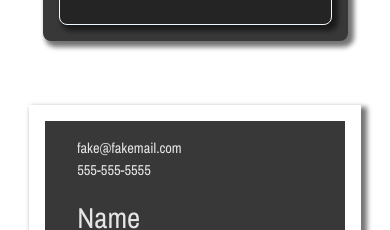
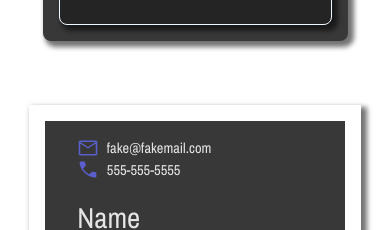
Before and after one commit to NummNuttzCDXX/cv-app, a React (Vite) app: page / in a window 390 px wide. Shown: the part 820-1050 px from the top of the page. Built offline with nearby package versions, Linux system fonts and the light colour scheme.

Commit message:
Add phone & email icons to 'Doc'

```diff
--- a/src/components/Doc.jsx
+++ b/src/components/Doc.jsx
@@ -2,6 +2,8 @@
 // This will be the Document that the inputs get displayed on
 import '../styles/Doc.css';
 import {formatDate} from '../modules/utility.js';
+import phoneIcon from '../assets/phone.svg';
+import emailIcon from '../assets/email.svg';
 
 export default function Doc({fullName, email, phone, educationArr, expArr,
 	alignment, accentColor, font, fontSize, headFontColor}) {
@@ -18,8 +20,14 @@ export default function Doc({fullName, email, phone, educationArr, expArr,
 		<div className={`document ${alignment} ${font}`} style={styles} >
 			<div className="head" style={headstyles} >
 				<div className="contact">
-					<div className="email">{email}</div>
-					<div className="phone">{phone}</div>
+					<div className="email">
+						<img src={emailIcon} className='icon' alt='Email'/>
+						{email}
+					</div>
+					<div className="phone">
+						<img src={phoneIcon} className='icon' alt='Phone' />
+						{phone}
+					</div>
 				</div>
 
 				<div className="name">{fullName}</div>
--- a/src/styles/Doc.css
+++ b/src/styles/Doc.css
@@ -51,6 +51,19 @@
 	color: var(--secondary-accent);
 }
 
+.phone, .email {
+	display: flex;
+	flex-direction: row;
+	justify-content: start;
+	align-items: center;
+	gap: .5rem;
+}
+
+.document .head .icon {
+	width: 1.5em;
+	filter: invert(36%) sepia(57%) saturate(1554%) hue-rotate(216deg) brightness(107%) contrast(102%);
+}
+
 .document .content {
 	flex: 1;
 }
```
Also changed, not shown: src/assets/email.svg (added), src/assets/phone.svg (added).
